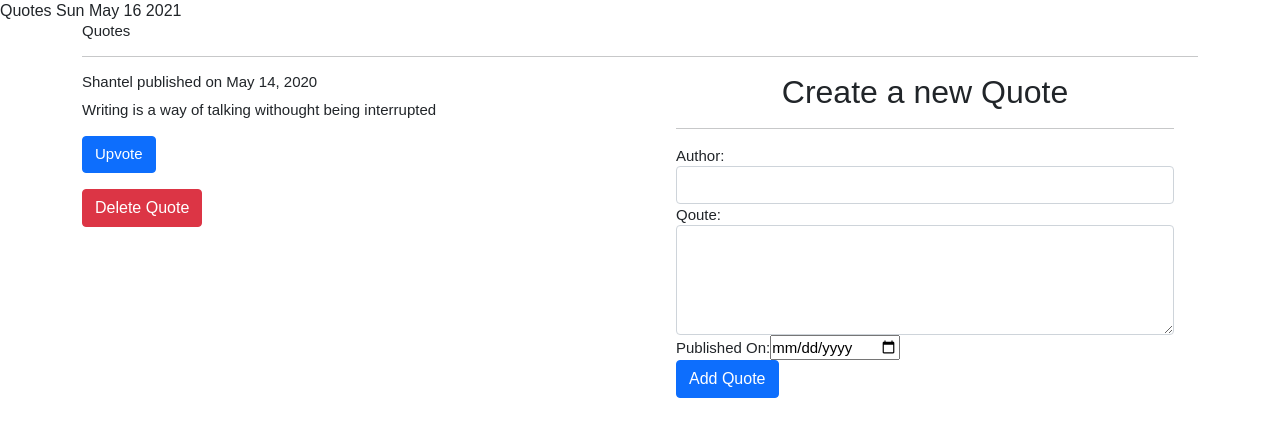
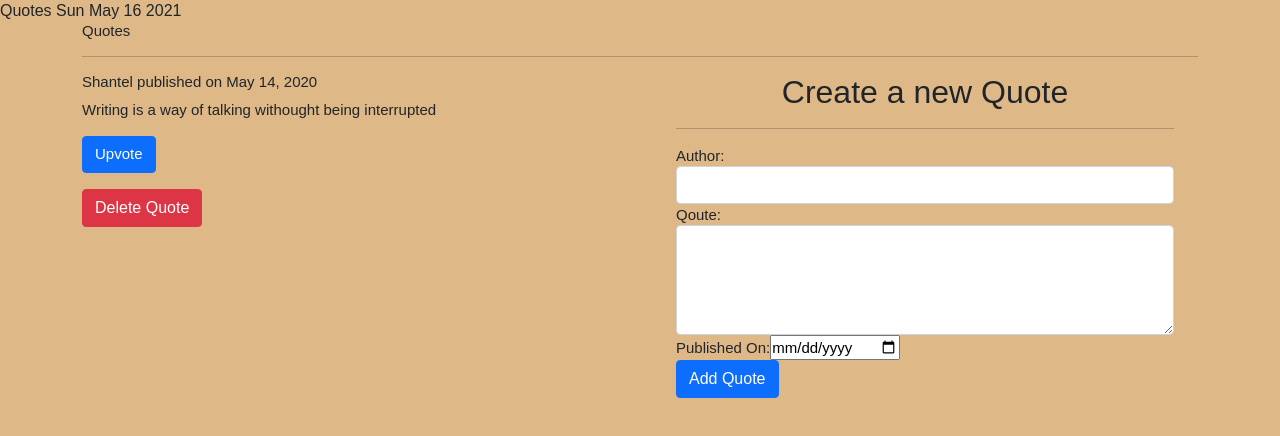
Before and after one commit to 299hannah/Quotes, an Angular app: page / in a window 1280 px wide. Shown: the top 436 px of the page. Built offline with nearby package versions, Linux system fonts and the light colour scheme.

Commit message:
added more styling

```diff
--- a/src/styles.css
+++ b/src/styles.css
@@ -6,10 +6,7 @@
     padding: 0;
 }
 body{
-    /* background-image: url(./assets/images/quo.jpg); */
-    background-repeat: no-repeat;
-    background-size: cover;
-
+    background-color: burlywood;
     font-family:Arial, Helvetica, sans-serif;
     line-height: 1.4;
 }
```
